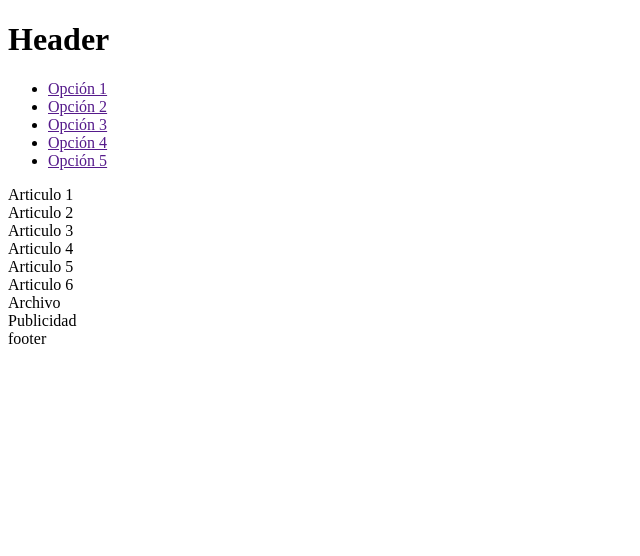
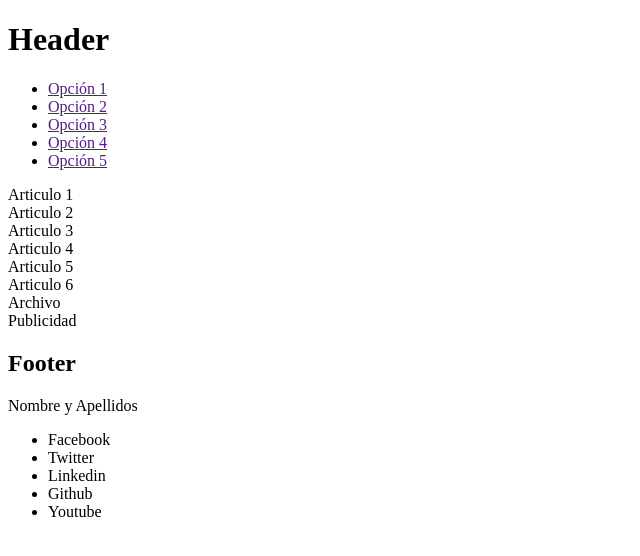
Before and after one commit to RafaSojo/DIW, a plain HTML site: page practica9/plantilla.html in a window 1280 px wide. Shown: the whole page, without its empty margins (0-640 px from the left). Drawn offline with Linux system fonts and the light colour scheme.

Commit message:
Revisión plantilla ej9

```diff
--- a/practica9/plantilla.html
+++ b/practica9/plantilla.html
@@ -35,7 +35,22 @@
         <section>Archivo</section>
         <section>Publicidad</section>
     </aside>
-    <footer>footer</footer>
+    <footer>
+        <h2>Footer</h2>
+        <div class="columnasFooter">
+            <div class="izquierda">Nombre y Apellidos</div>
+            <div>
+                <ul>
+                    <li>Facebook</li>
+                    <li>Twitter</li>
+                    <li>Linkedin</li>
+                    <li>Github</li>
+                    <li>Youtube</li>
+                </ul>
+            </div>
+        </div>
+    </footer>
 </body>
 
+
 </html>
```
